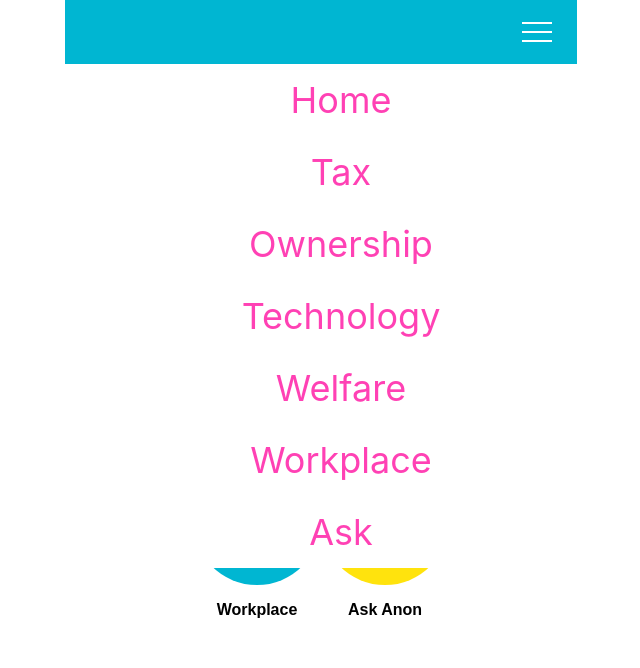
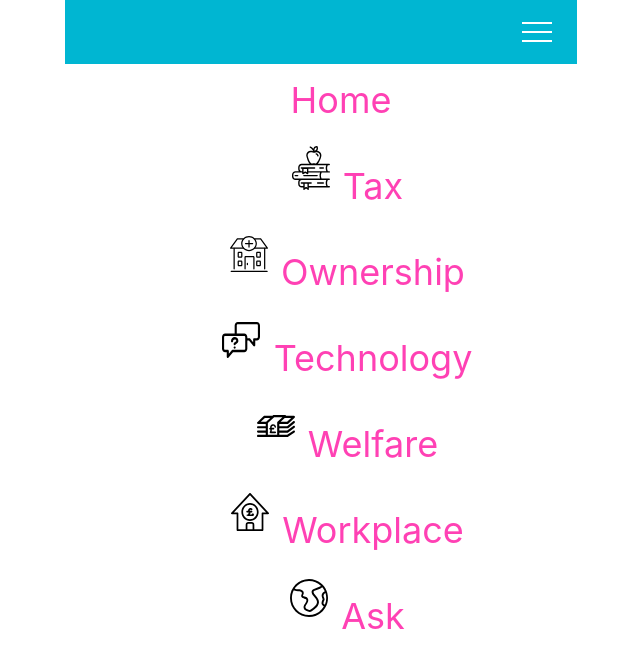
Before and after one commit to astroash/policy-picker, a React (Create React App) app: page / in a window 1280 px wide. Both pictures are taken after a click on the button 856 px from the left and 32 px from the top of the page. Shown: the top 668 px of the page, without its empty margins (319-959 px from the left). Built offline with nearby package versions, Linux system fonts and the light colour scheme.

Commit message:
#33 Add icons with no background for dropdown, needs to be pink and text to be vertically centred

```diff
--- /dev/null
+++ b/src/components/IconNoBg.js
@@ -0,0 +1,8 @@
+import React from 'react';
+import '../css/Menu.css';
+
+const IconNoBg = ({ topic, css, changeTopic }) => (
+  <button onClick={() => changeTopic(topic)} className={`bn di h3 w3 icon ${css}`} />
+);
+
+export default IconNoBg;
--- a/src/components/Menu.js
+++ b/src/components/Menu.js
@@ -1,4 +1,5 @@
 import React from 'react';
+import IconNoBg from './IconNoBg';
 import { Link } from 'react-router-dom';
 
 const Menu = ({css, changeTopic, toggleMenu}) => {
@@ -10,49 +11,55 @@ const Menu = ({css, changeTopic, toggleMenu}) => {
         changeTopic('Home')
         return
       }}>
-        <li className="hot-pink" >Home</li>
+        <li className="hot-pink">Home</li>
       </Link>
       <Link to="/tax" style={{ textDecoration: 'none' }} onClick={() => {
         toggleMenu()
         changeTopic('Tax')
         return
       }}>
-        <li className="hot-pink">Tax</li>
+        <li className="hot-pink">
+          <IconNoBg topic="Tax" css="tax-no-bg" changeTopic={changeTopic}/>Tax</li>
       </Link>
       <Link to="/ownership" style={{ textDecoration: 'none' }} onClick={() => {
         toggleMenu()
         changeTopic('Ownership')
         return
       }}>
-        <li className="hot-pink">Ownership</li>
+        <li className="hot-pink">
+          <IconNoBg topic="Ownership" css="own-no-bg" changeTopic={changeTopic}/>Ownership</li>
       </Link>
       <Link to="/technology" style={{ textDecoration: 'none' }} onClick={() => {
         toggleMenu()
         changeTopic('Technology')
         return
       }}>
-        <li className="hot-pink">Technology</li>
+        <li className="hot-pink">
+          <IconNoBg topic="Technology" css="tech-no-bg" changeTopic={changeTopic}/>Technology</li>
       </Link>
       <Link to="/welfare" style={{ textDecoration: 'none' }} onClick={() => {
         toggleMenu()
         changeTopic('Welfare')
         return
       }}>
-        <li className="hot-pink">Welfare</li>
+        <li className="hot-pink">
+          <IconNoBg topic="Welfare" css="wel-no-bg" changeTopic={changeTopic}/>Welfare</li>
       </Link>
       <Link to="/workplace" style={{ textDecoration: 'none' }} onClick={() => {
         toggleMenu()
         changeTopic('Workplace')
         return
       }}>
-        <li className="hot-pink">Workplace</li>
+        <li className="hot-pink">
+          <IconNoBg topic="Workplace" css="work-no-bg" changeTopic={changeTopic}/>Workplace</li>
       </Link>
       <Link to="/askanon" style={{ textDecoration: 'none' }} onClick={() => {
         toggleMenu()
         changeTopic('Askanon')
         return
       }}>
-        <li className="hot-pink">Ask</li>
+        <li className="hot-pink">
+          <IconNoBg topic="Askanon" css="ask-no-bg" changeTopic={changeTopic}/>Ask</li>
       </Link>
     </ul>
   );
--- /dev/null
+++ b/src/css/Menu.css
@@ -0,0 +1,29 @@
+.icon {
+  background-repeat: no-repeat;
+  background-position: center;
+  cursor: pointer;
+}
+.tax-no-bg {
+  background-image: url('../assets/edu.svg');
+  background-color: white;
+}
+.own-no-bg {
+  background-image: url('../assets/hea.svg');
+  background-color: white;
+}
+.tech-no-bg {
+  background-image: url('../assets/ask.svg');
+  background-color: white;
+}
+.wel-no-bg {
+  background-image: url('../assets/econ.svg');
+  background-color: white;
+}
+.work-no-bg {
+  background-image: url('../assets/hou.svg');
+  background-color: white;
+}
+.ask-no-bg {
+  background-image: url('../assets/env.svg');
+  background-color: white;
+}
```
